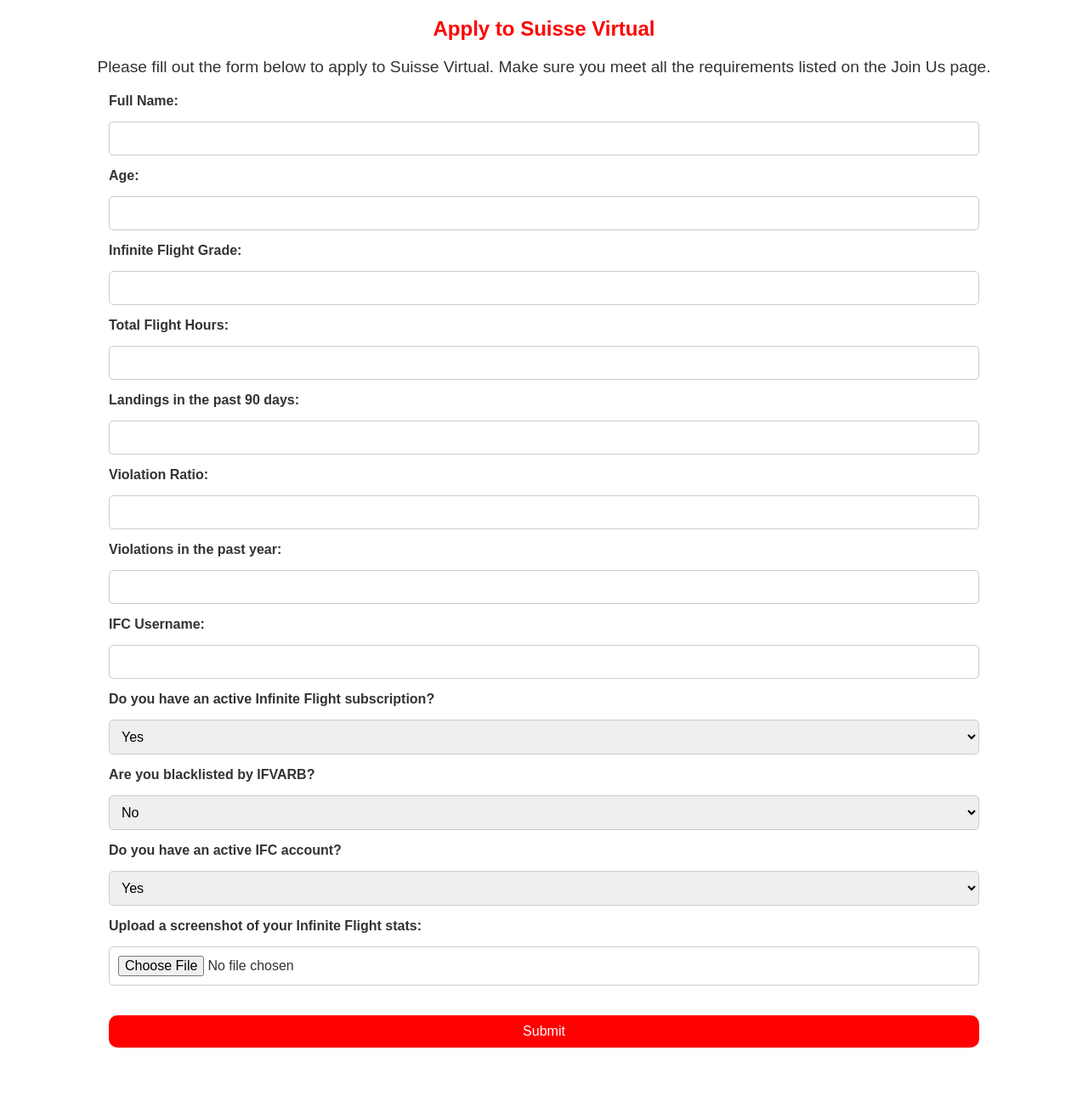
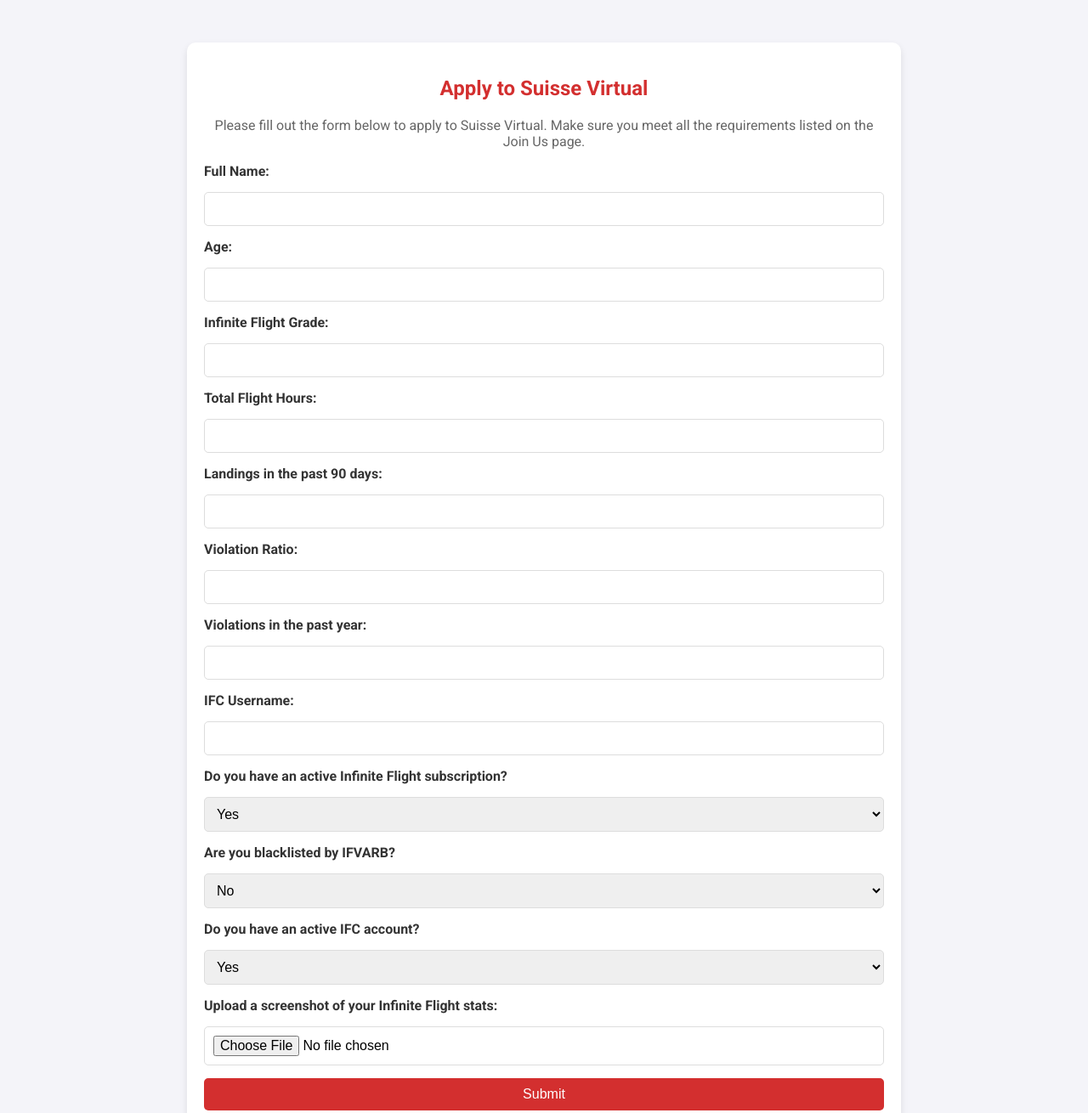
Before and after one commit to OK-SMZ/if-suiva.com, a plain HTML site: page apply.html in a window 1280 px wide. Shown: the top 1310 px of the page at 85% size. Before the commit the page ends 1233 px from the top, so only its background shows below. Drawn offline with Linux system fonts and the light colour scheme.

Commit message:
Update apply.css

```diff
--- a/apply.css
+++ b/apply.css
@@ -1,26 +1,31 @@
-body, html {
+body {
+    font-family: 'Roboto', sans-serif;
+    background-color: #f4f4f9;
     margin: 0;
     padding: 0;
-    font-family: Arial, sans-serif;
-    color: #333;
+}
+
+section.apply {
+    max-width: 800px;
+    margin: 50px auto;
+    padding: 20px;
     background-color: #fff;
+    border-radius: 10px;
+    box-shadow: 0 4px 8px rgba(0, 0, 0, 0.1);
+    animation: fadeIn 1s ease-in-out;
 }
 
 h1 {
-    color: #ff0000;
     text-align: center;
-    margin-top: 20px;
+    color: #d32f2f;
 }
 
 p {
     text-align: center;
-    font-size: 1.2em;
-    margin: 20px;
+    color: #666;
 }
 
 form {
-    width: 80%;
-    margin: 0 auto;
     display: flex;
     flex-direction: column;
     gap: 15px;
@@ -28,26 +33,38 @@ form {
 
 label {
     font-weight: bold;
+    color: #333;
 }
 
-input, select {
+input, select, button {
     padding: 10px;
-    border: 1px solid #ccc;
     border-radius: 5px;
-    font-size: 1em;
+    border: 1px solid #ddd;
+    font-size: 16px;
+}
+
+input:focus, select:focus {
+    border-color: #d32f2f;
+    outline: none;
 }
 
 button {
-    background-color: #ff0000;
-    color: white;
-    padding: 10px 20px;
+    background-color: #d32f2f;
+    color: #fff;
     border: none;
-    border-radius: 10px;
     cursor: pointer;
-    font-size: 1em;
-    margin-top: 20px;
+    transition: background-color 0.3s ease;
 }
 
 button:hover {
-    background-color: #cc0000;
+    background-color: #b71c1c;
 }
+
+@keyframes fadeIn {
+    from {
+        opacity: 0;
+    }
+    to {
+        opacity: 1;
+    }
+}
```
